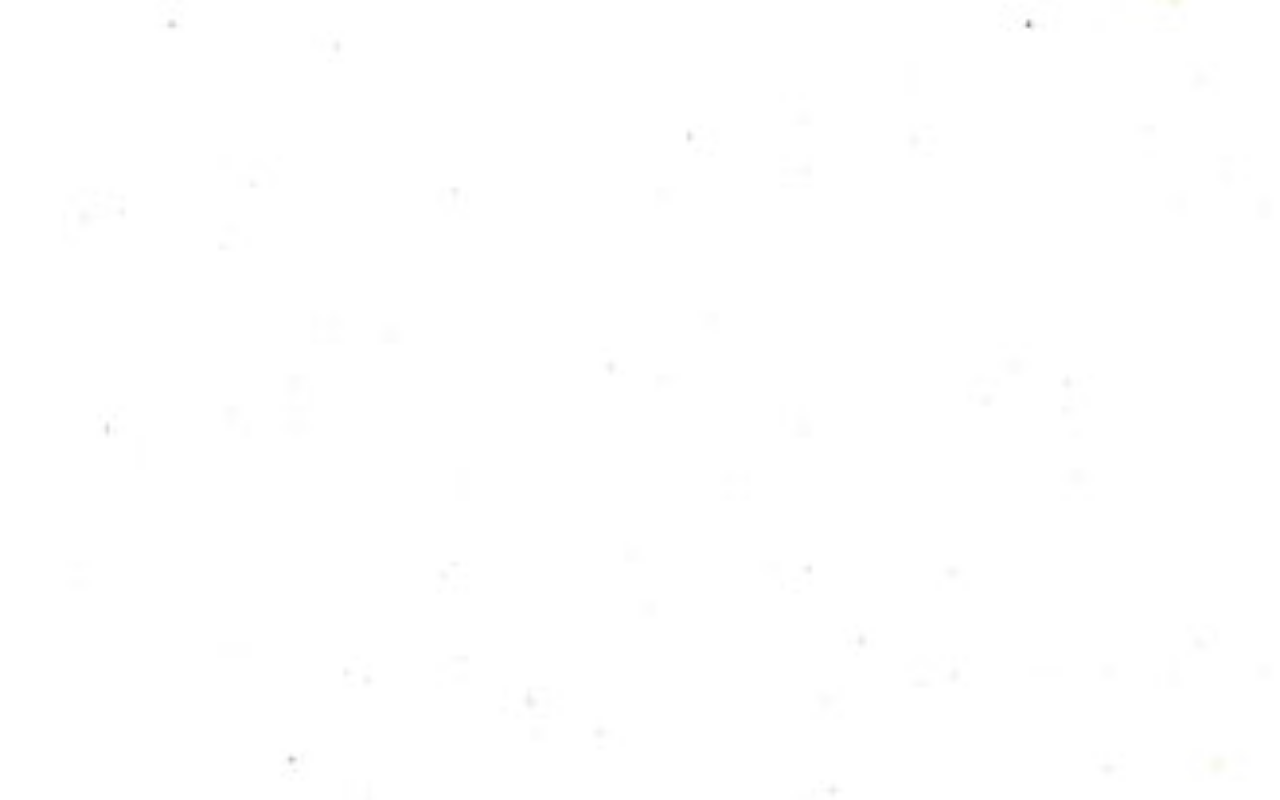
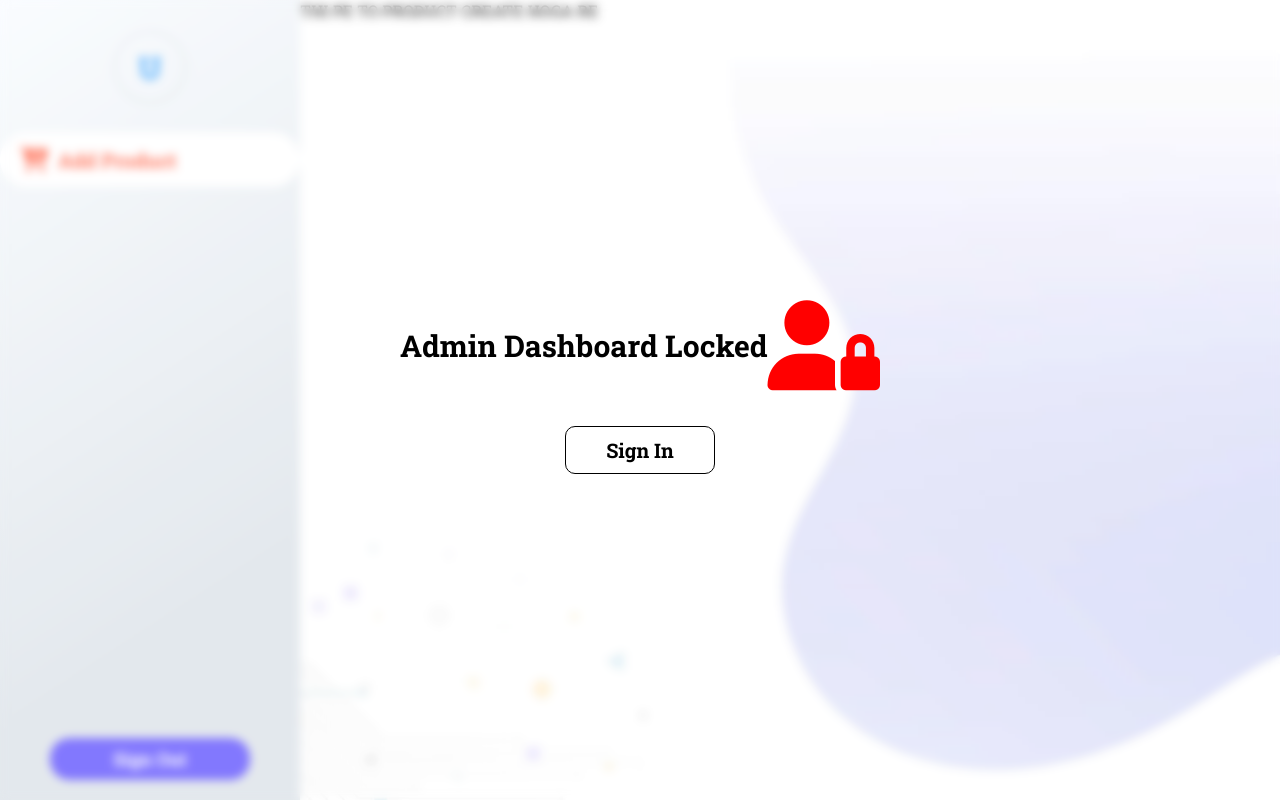
Before and after one commit to Anshuman1803/Main-E-Store-Frontend, a React (Create React App) app: page /admin/dashboard/createproduct in a window 1280 px wide. Before the commit this address had no page. Built offline with nearby package versions, Linux system fonts and the light colour scheme.

Commit message:
flie structure update

```diff
--- a/src/Router/RouterComponent.js
+++ b/src/Router/RouterComponent.js
@@ -11,7 +11,8 @@ import UserInfo from '../UI-Components/DashBoard/UserInfo'
 import Cart from '../UI-Components/DashBoard/Cart'
 import Wishlist from '../UI-Components/DashBoard/Wishlist'
 import OrderHistory from '../UI-Components/DashBoard/OrderHistory'
-import AdminDashboardContainer from '../UI-Components/DashBoard/AdminDashboardContainer'
+import AdminDashboardContainer from '../UI-Components/Admin/AdminDashboardContainer'
+import AddProduct from '../UI-Components/Admin/AddProduct'
 
 function RouterComponent() {
   return (
@@ -33,7 +34,7 @@ function RouterComponent() {
       </Route>
 
       <Route path='/admin/dashboard' element={<AdminDashboardContainer />}>
-
+      <Route path='/admin/dashboard/createproduct' element={<AddProduct/>}/>
       </Route>
 
     </Routes>
--- /dev/null
+++ b/src/UI-Components/Admin/AddProduct.js
@@ -0,0 +1,11 @@
+import React from 'react'
+
+function AddProduct() {
+  return (
+    <div>
+      THI PE TO PRODUCT CREATE HOGA RE
+    </div>
+  )
+}
+
+export default AddProduct
--- a/src/UI-Components/DashBoard/AdminDashboardContainer.js
+++ b/src/UI-Components/Admin/AdminDashboardContainer.js
@@ -1,5 +1,5 @@
 import React from 'react'
-import { Outlet, useNavigate } from 'react-router-dom'
+import { Outlet, useNavigate, NavLink } from 'react-router-dom'
 import { useDispatch, useSelector } from 'react-redux';
 import { adminLogOut } from '../../ReduxSlice/AdminSlice';
 
@@ -19,6 +19,7 @@ function AdminDashboardContainer() {
       </div>}
       <aside className='dashboard__sidebar'>
         <div className='UserName_initials'>U</div>
+        <NavLink to='/admin/dashboard/createproduct' className="dashboard__sidebarItems"><i className="fa-solid fa-cart-plus dashboard__sidebarItemsICON"></i>Add Product</NavLink>
 
         <button className='signoutButton' onClick={() => dispatch(adminLogOut())}>Sign Out</button>
       </aside>
```
